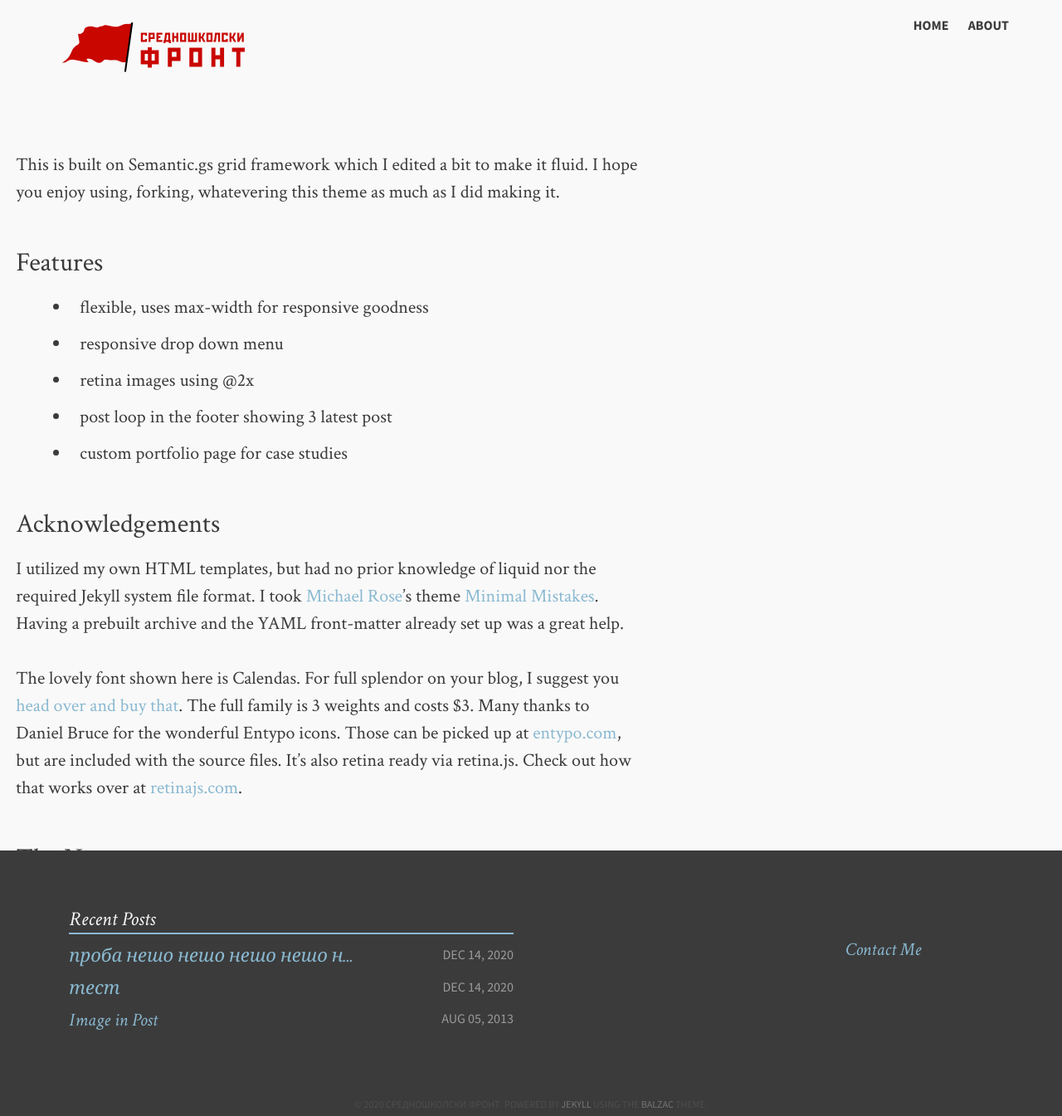
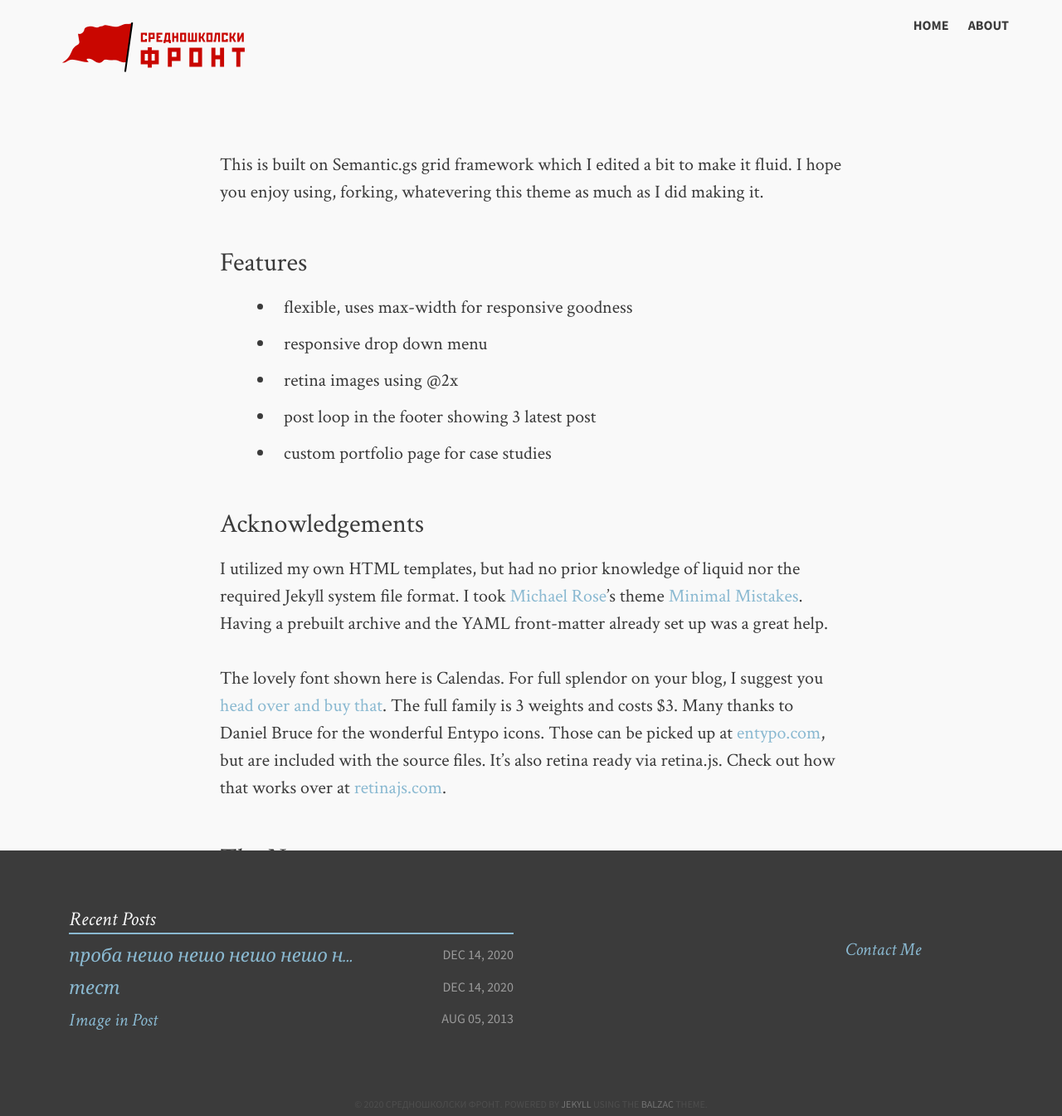
Before and after one commit to srednoshkolskifront/sf, a Jekyll site: the page built from features.md, in a window 1280 px wide. Shown: the whole page at 83% size. Built offline with Jekyll 4.4.1, drawn with Linux system fonts in a browser that asks for light colours; our own code applies the rules of GitHub Pages for plain Markdown files; comment, search, counter and statistics services are not loaded.

Commit message:
Update _styles.scss

```diff
--- a/_sass/_styles.scss
+++ b/_sass/_styles.scss
@@ -169,7 +169,7 @@ input {
     @include column(8);
     max-width: 750px;
     display: block;
-    margin: 50 auto;
+    margin: 0 auto;
     float: none;
 }
 
```
